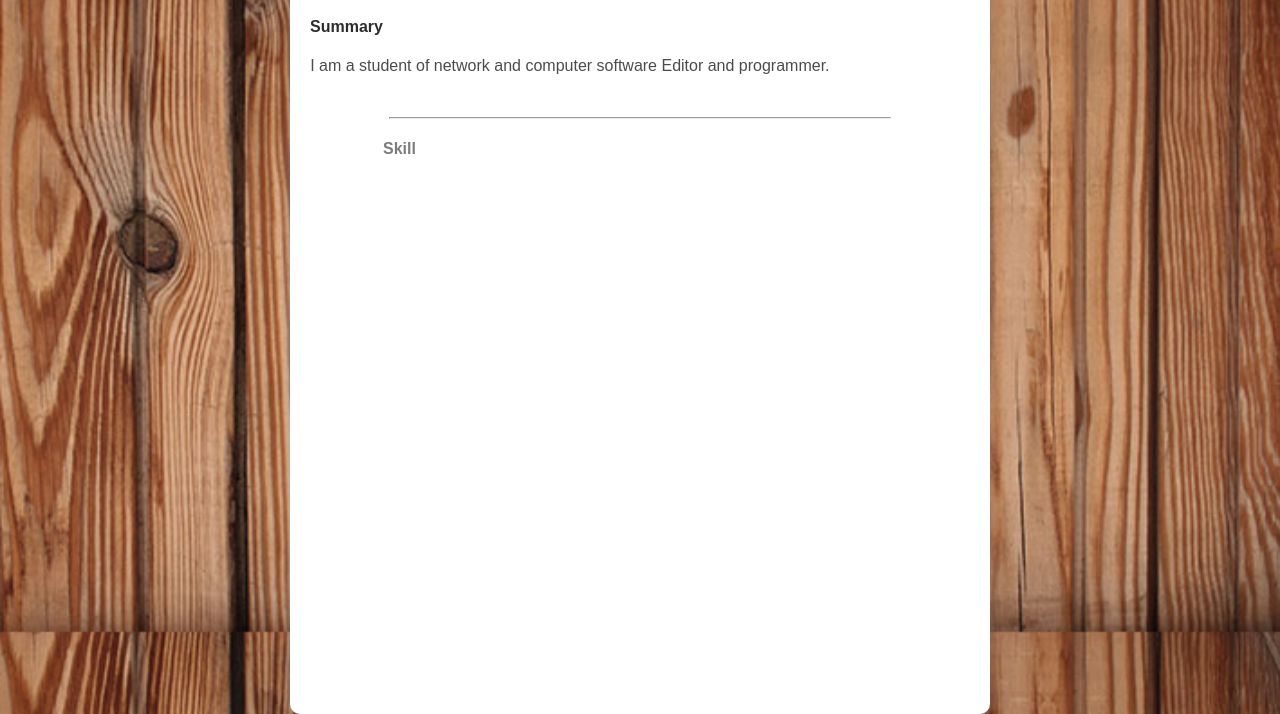
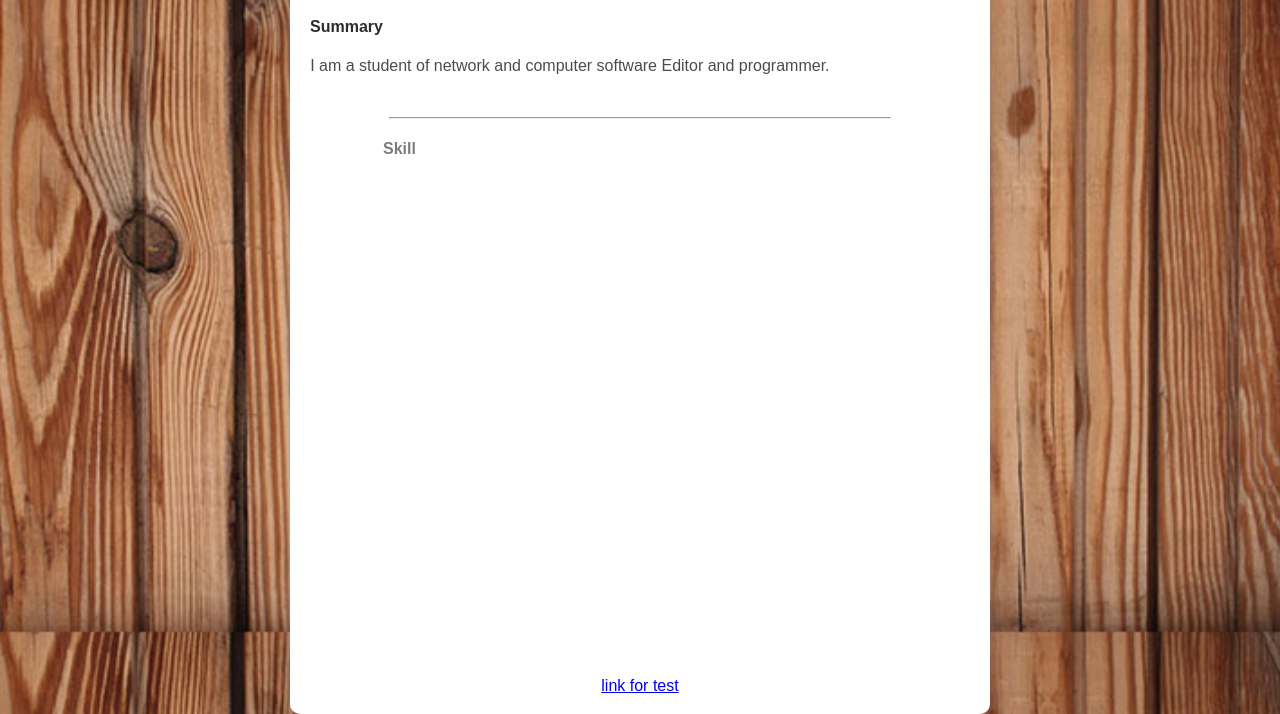
Before and after one commit to ErfanParasti/ErfanParasti.github.io, a plain HTML site: page index.html in a window 1280 px wide. Shown: the part 222-936 px from the top of the page. Drawn offline with Linux system fonts and the light colour scheme.

Commit message:
Update index.html

```diff
--- a/index.html
+++ b/index.html
@@ -146,7 +146,7 @@
 
 
 
-
+    <a href="logo.png">link for test</a>
 
 
 
```
